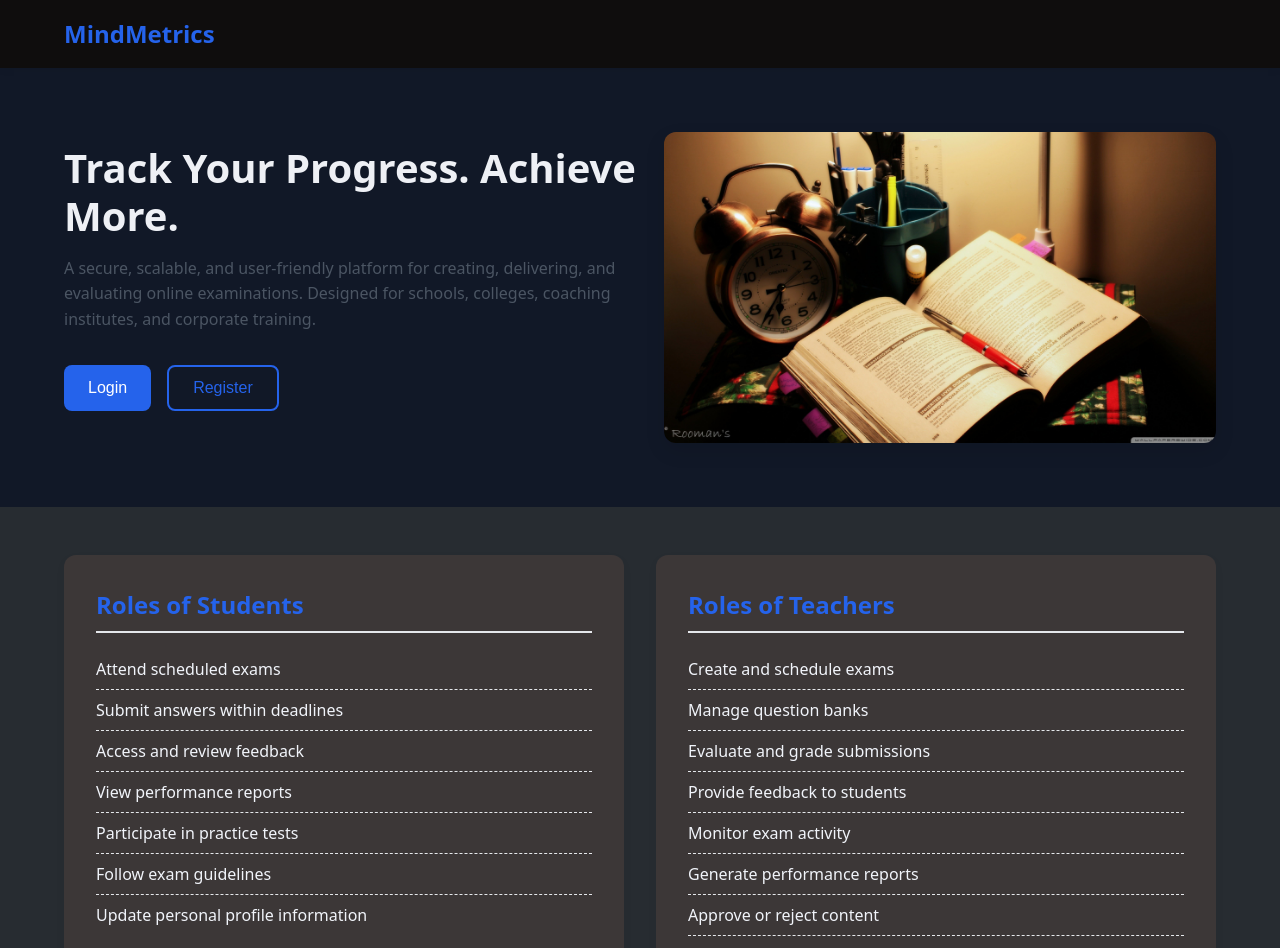
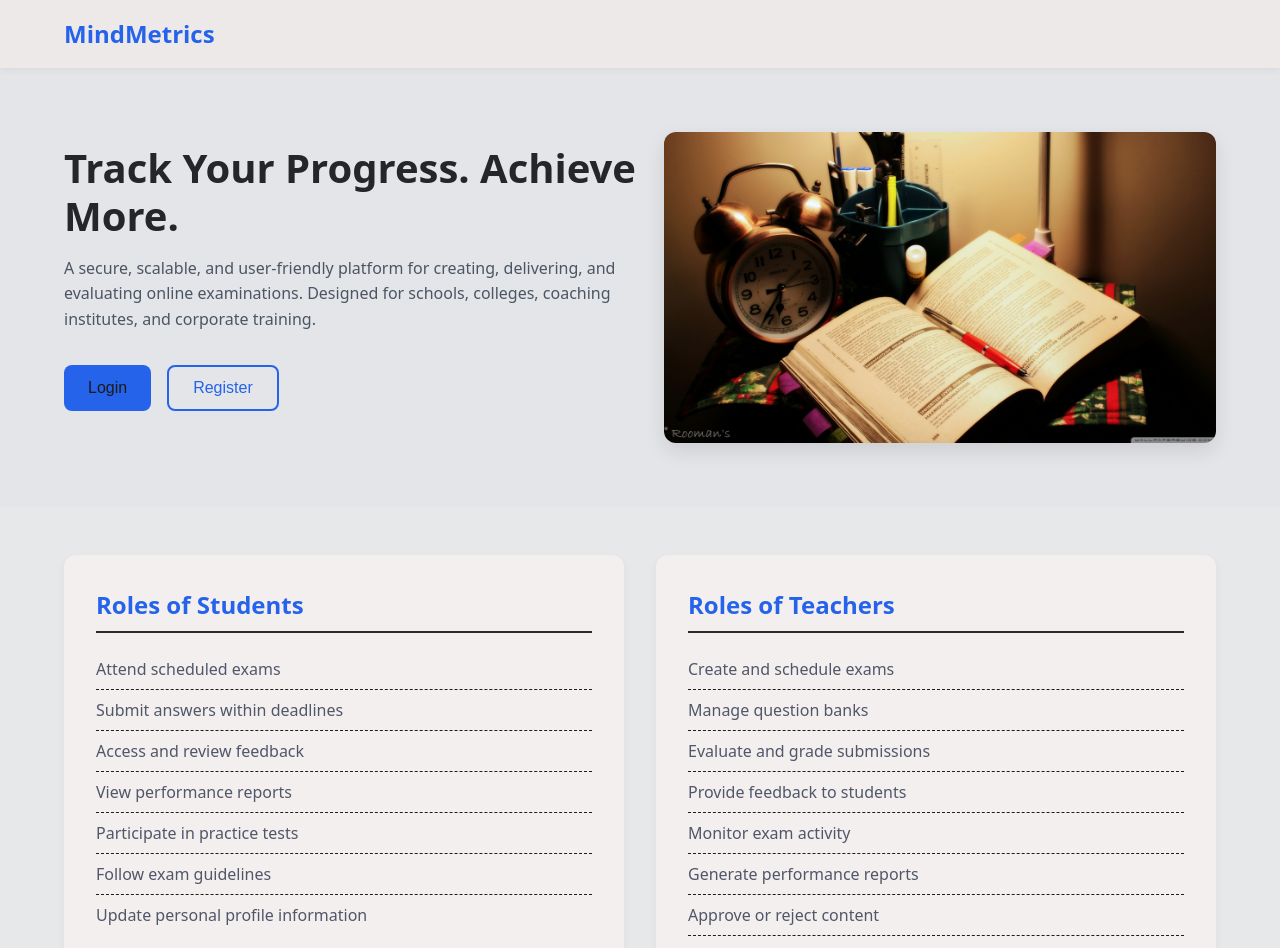
Before and after one commit to NiteshKumavat/Online-Exam-System, a React (Vite) app in the folder frontend/: page / in a window 1280 px wide. Shown: the top 948 px of the page. Built offline with nearby package versions, Linux system fonts and the light colour scheme.

Commit message:
Updated intro css

```diff
--- a/frontend/src/components/IntroPage.css
+++ b/frontend/src/components/IntroPage.css
@@ -2,8 +2,8 @@
   display: flex;
   flex-direction: column;
   min-height: 100vh;
-  background: #111827;
-  color:  #f9fafb;
+  background: #e3e5e8;
+  color:  #1c1c1d;
 }
 
 .header {
@@ -11,7 +11,7 @@
   justify-content: space-between;
   align-items: center;
   padding: 1rem 5%;
-  background: rgb(15, 13, 13);
+  background: rgb(237, 233, 233);
   box-shadow: 0 2px 8px rgba(0,0,0,0.05);
 }
 
@@ -40,7 +40,7 @@
   font-weight: bold;
   line-height: 1.2;
   margin-bottom: 1rem;
-  color: #eef0f5;
+  color: #252627;
 
 }
 
@@ -59,7 +59,7 @@
 
 .btn-primary {
   background: #2563eb;
-  color: white;
+  color: rgb(28, 26, 26);
   border: none;
   padding: 0.75rem 1.5rem;
   border-radius: 8px;
@@ -105,7 +105,7 @@
 
 .information {
   padding: 3rem 5%;
-  background: #272c31;
+  background: #e6e8ea;
 }
 
 .roles {
@@ -116,7 +116,7 @@
 }
 
 .students, .teachers {
-  background: rgb(60, 55, 55);
+  background: rgb(244, 239, 239);
   flex: 1 1 300px;
   padding: 2rem;
   border-radius: 12px;
@@ -133,7 +133,7 @@
   font-size: 1.5rem;
   color: #2563eb;
   margin-bottom: 1rem;
-  border-bottom: 2px solid #e5e7eb;
+  border-bottom: 2px solid #28292a;
   padding-bottom: 0.5rem;
 }
 
@@ -144,9 +144,9 @@
 
 .students li, .teachers li {
   padding: 0.5rem 0;
-  border-bottom: 1px dashed #e5e7eb;
+  border-bottom: 1px dashed #1c1d1e;
   font-size: 1rem;
-  color: #f1f4fa;
+  color: #4f5768;
 }
 
 .students li:last-child, .teachers li:last-child {
```
